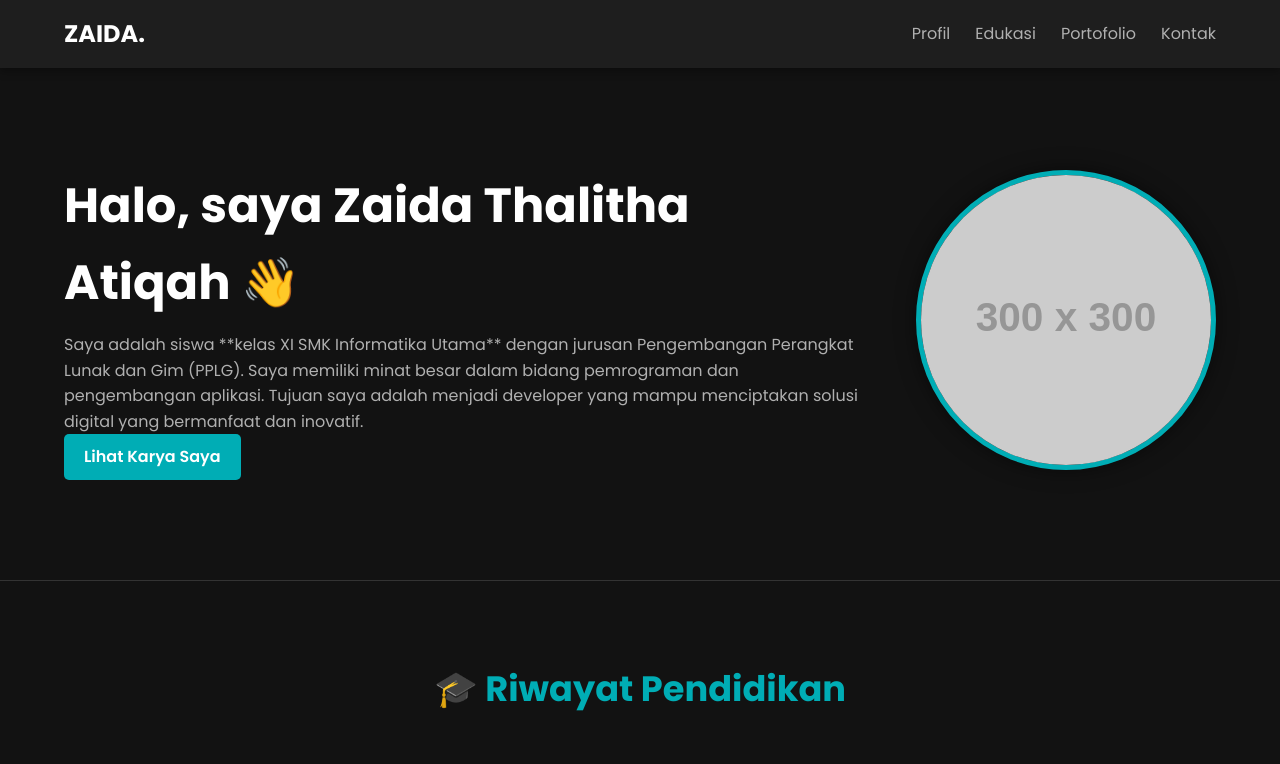
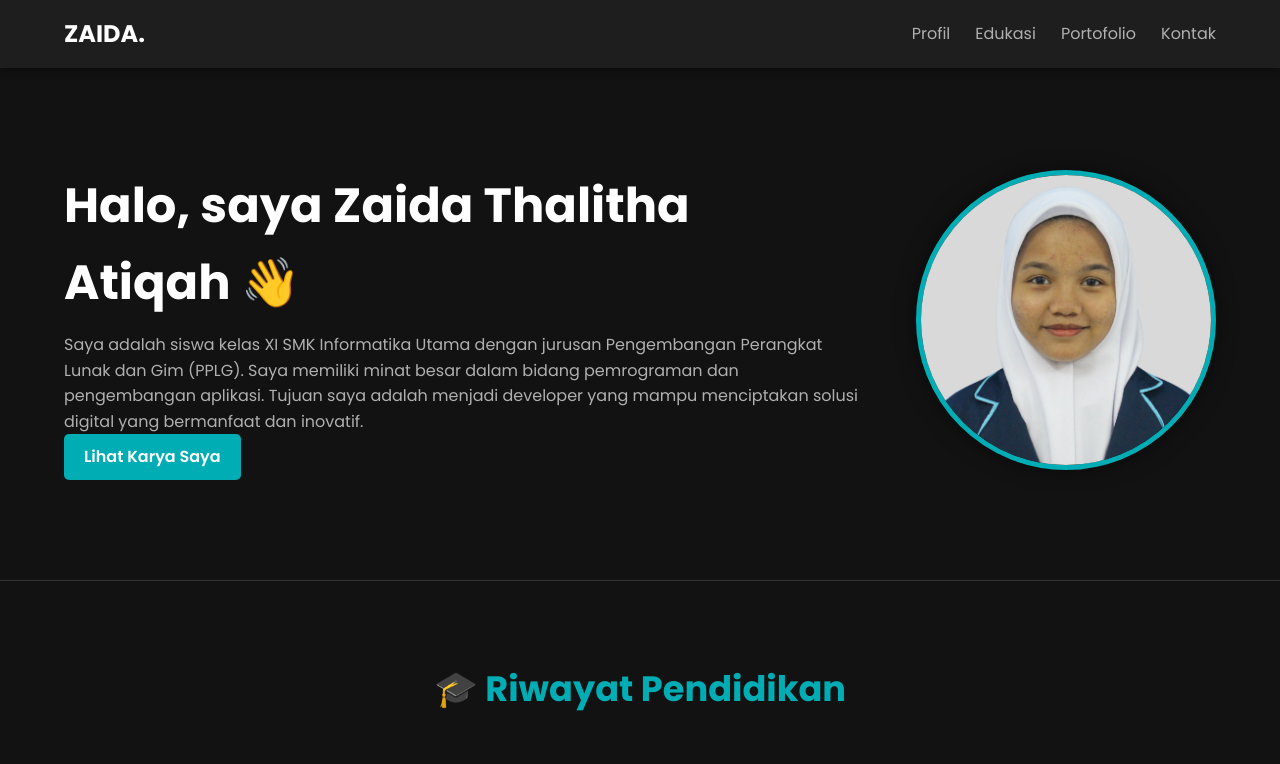
Before and after one commit to zaida9/zaida9.github.io, a plain HTML site: page index.html in a window 1280 px wide. Shown: the top 764 px of the page. Drawn offline with Linux system fonts and the light colour scheme; placeholder pictures from the web are drawn by us.

Commit message:
Update profile description and image source

```diff
--- a/index.html
+++ b/index.html
@@ -447,11 +447,11 @@
             <div class="container">
                 <div class="hero-content">
                     <h1>Halo, saya <b>Zaida Thalitha Atiqah</b> 👋</h1>
-                    <p>Saya adalah siswa **kelas XI SMK Informatika Utama** dengan jurusan Pengembangan Perangkat Lunak dan Gim (PPLG). Saya memiliki minat besar dalam bidang pemrograman dan pengembangan aplikasi. Tujuan saya adalah menjadi developer yang mampu menciptakan solusi digital yang bermanfaat dan inovatif.</p>
+                    <p>Saya adalah siswa kelas XI SMK Informatika Utama dengan jurusan Pengembangan Perangkat Lunak dan Gim (PPLG). Saya memiliki minat besar dalam bidang pemrograman dan pengembangan aplikasi. Tujuan saya adalah menjadi developer yang mampu menciptakan solusi digital yang bermanfaat dan inovatif.</p>
                     <a href="#portofolio" class="btn primary">Lihat Karya Saya</a>
                 </div>
                 <div class="hero-image">
-                    <img src="https://via.placeholder.com/300x300?text=Foto+Profil+Zaida" alt="Foto Profil Zaida">
+                    <img src="Zaida Thalitha Atiqah.png" alt="Foto Profil Zaida">
                 </div>
             </div>
         </section>
```
